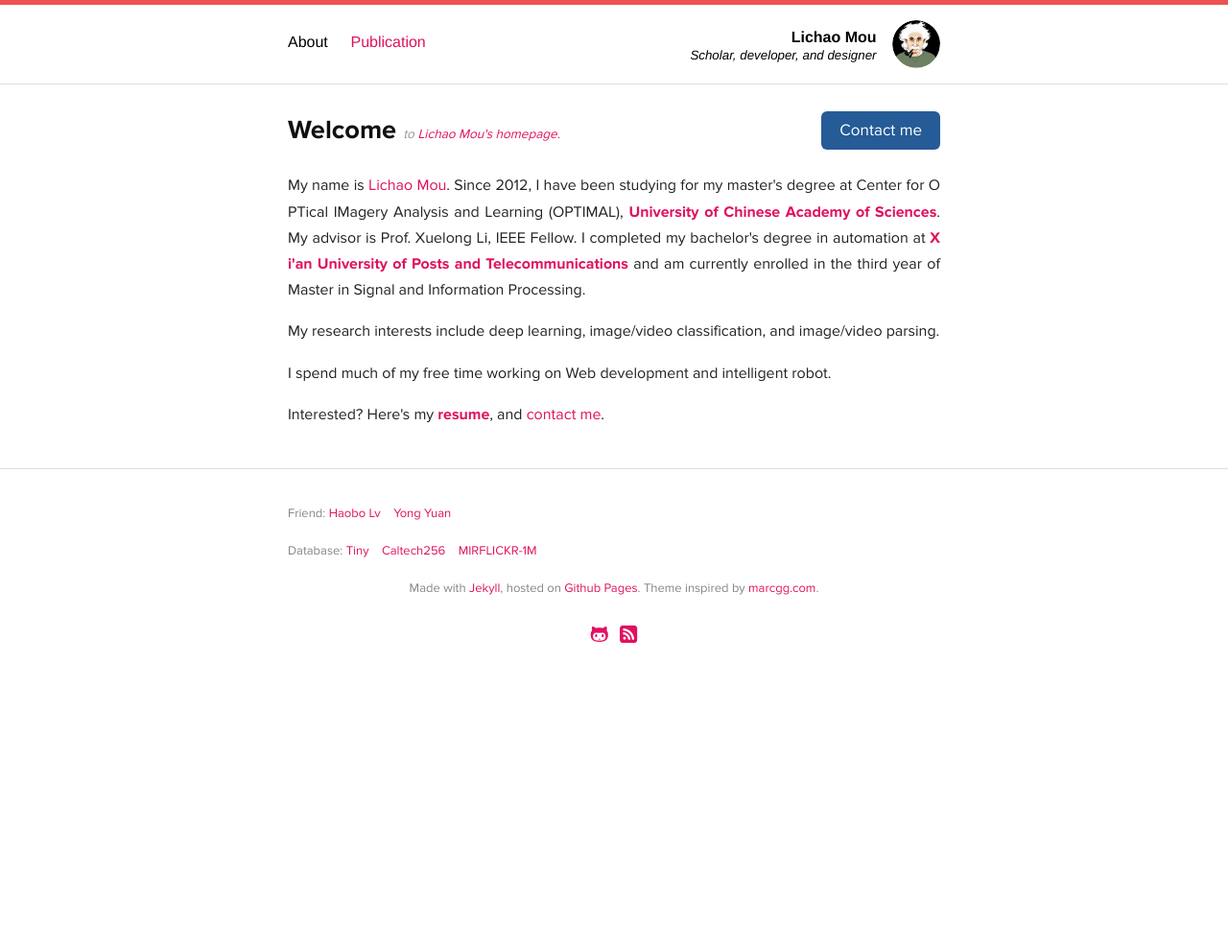
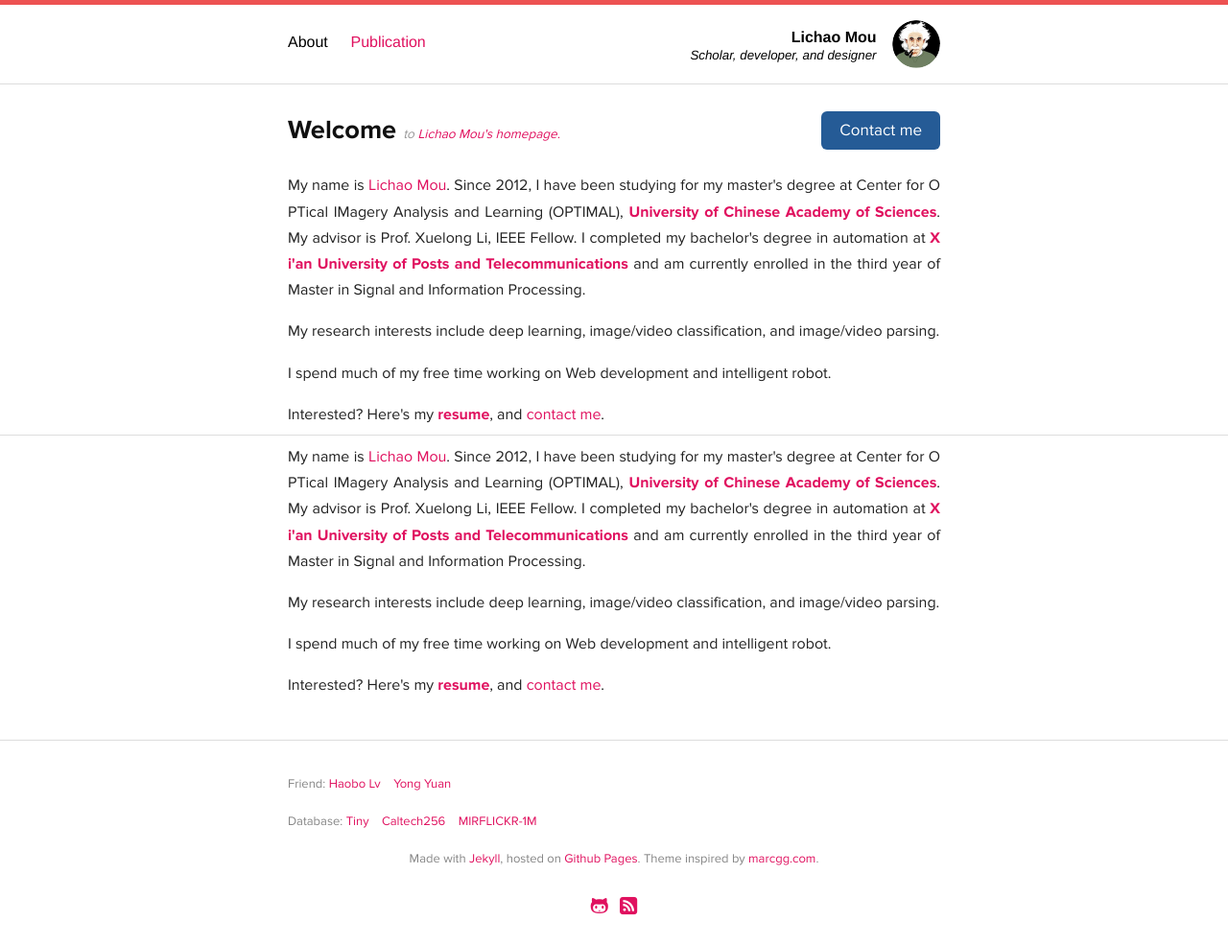
Before and after one commit to Raphael-Mou/raphael-mou.github.com, a Jekyll site: the page built from index.html, in a window 1280 px wide. Shown: the whole page at 96% size. Built offline with Jekyll 4.4.1, drawn with Linux system fonts in a browser that asks for light colours; Markdown is read by kramdown in place of the engine named in the settings; before the commit the page ends 900 px from its top, so only the background shows below that.

Commit message:
Update index.html

```diff
--- a/index.html
+++ b/index.html
@@ -44,3 +44,35 @@ description: My name is Lichao Mou. Since 2012, I have been studying for my mast
   </p>
 
 </section>
+
+<div  style="border-bottom: 1px solid #ddd"></div>
+
+<section class="about-me inner" itemscope itemtype="http://data-vocabulary.org/Person">
+  <div class="pull-right speak-french"></div>
+
+  <p>
+    My name is <a href="/"><span itemprop="name">Lichao Mou</span></a>. Since 2012, I have been studying for my master's degree at Center for OPTical IMagery Analysis and Learning (OPTIMAL), <a href="http://english.ucas.ac.cn/Pages/default.aspx"><strong>University of Chinese Academy of Sciences</strong></a>. My advisor is Prof. Xuelong Li, IEEE Fellow. I completed my bachelor's degree in automation at <a href="http://www.xiyou.edu.cn/english.htm"><strong>Xi'an University of Posts and Telecommunications</strong></a> and am currently enrolled in the third year of Master in Signal and Information Processing. <!--<strong itemprop="role">interim CTO</strong>.--><!--  in <span itemprop="location">Paris</span>. -->
+  </p>
+
+ <!-- <p>
+    Depending on where you are, I can implement <strong>agile</strong> (Scrum)
+    and <strong>best practices</strong> (<acronym title="Test-Driven Development">TDD</acronym>, Continous Integration) in your existing team or contractors. This is very important especially if you
+    are feeling lost, not knowing who's doing what, and when features will be released.
+  </p>-->
+
+  <p>
+  My research interests include deep learning, image/video classification, and image/video parsing.
+  </p>
+
+  <p>
+    <!--On the product side, I will work with you using <strong><a href="http://theleanstartup.com/">Lean Startup</a></strong> methodologies to reach the product/market fit. On the engineering side, I will layout
+    the system architecture and get you on the right track with appropriate technology choices.-->
+    I spend much of my free time working on Web development and intelligent robot.
+  </p>
+
+  <p>
+   Interested? Here's my <a href="Lichao_temp.pdf"><strong>resume</strong></a>,
+    and <a href="/contact">contact me</a>.
+  </p>
+
+</section>
```
